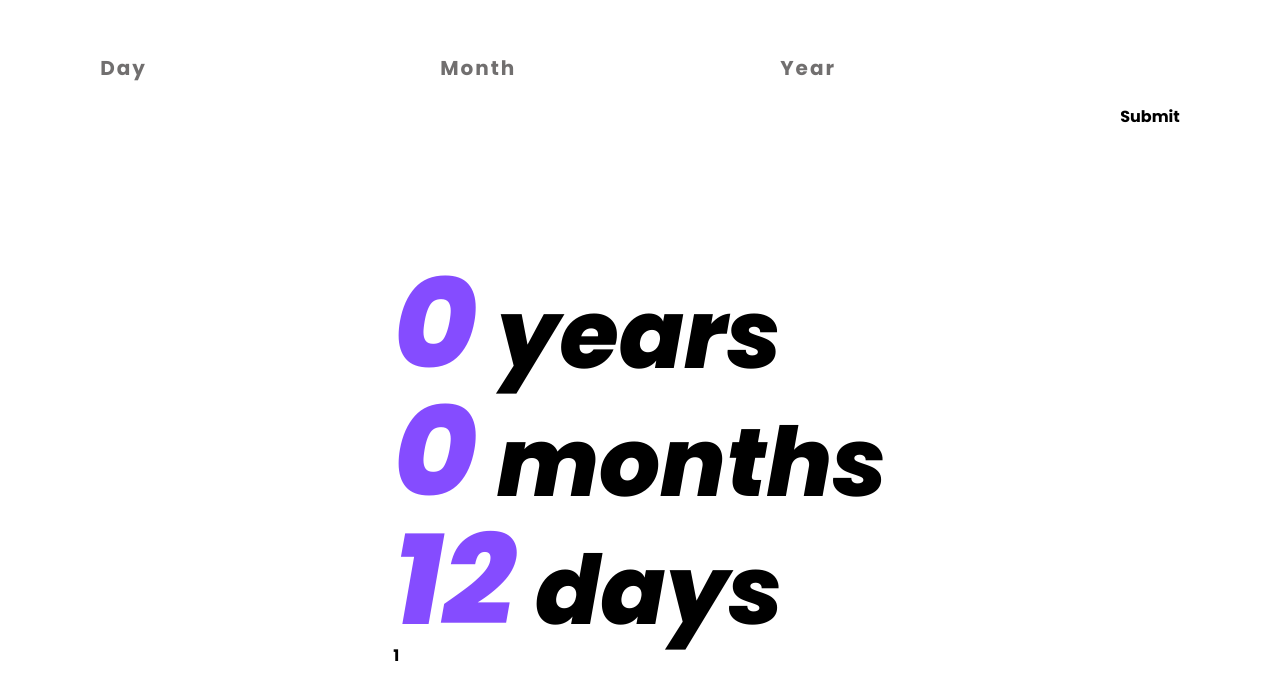
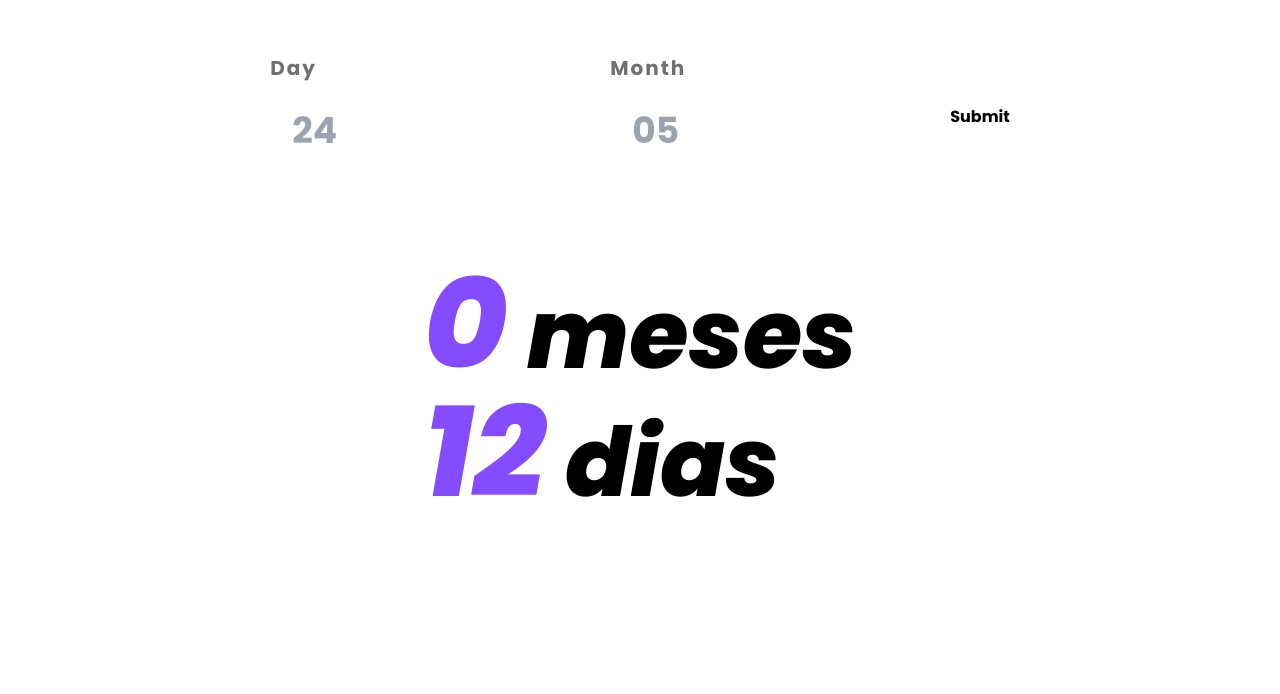
Before and after one commit to lucasgotz13/Holiday-calculator, a React (Vite) app: page / in a window 1280 px wide. Shown: the part 106-800 px from the top of the page. Built offline with nearby package versions, Linux system fonts and the light colour scheme.

Commit message:
Fix: Fixed some bugs in the calculation of the days and months.

```diff
--- a/src/components/Holiday.tsx
+++ b/src/components/Holiday.tsx
@@ -2,21 +2,17 @@ import { useContext } from "react";
 import { HolidayContext } from "../context/HolidayContext";
 
 function Holiday() {
-    const { count, setCount, day, month, year } = useContext(HolidayContext);
+    const { day, month } = useContext(HolidayContext);
 
     return (
         <div className="mt-20 flex flex-col justify-center font-Poppins">
             <h1 className="text-8xl italic font-bold">
-                <span className="text-9xl text-MentorPurple">{year}</span> years
+                <span className="text-9xl text-MentorPurple">{month}</span>{" "}
+                meses
             </h1>
             <h1 className="text-8xl italic font-bold">
-                <span className="text-9xl text-MentorPurple">{month}</span>{" "}
-                months
+                <span className="text-9xl text-MentorPurple">{day}</span> dias
             </h1>
-            <h1 className="text-8xl italic font-bold">
-                <span className="text-9xl text-MentorPurple">{day}</span> days
-            </h1>
-            <p>{count}</p>
         </div>
     );
 }
--- a/src/components/HolidayForm.tsx
+++ b/src/components/HolidayForm.tsx
@@ -1,4 +1,4 @@
-import { useContext, useEffect } from "react";
+import { useContext, useEffect, useState } from "react";
 import { HolidayContext } from "../context/HolidayContext";
 
 const HOLIDAYS = [
@@ -31,8 +31,23 @@ const HOLIDAYS = [
         name: "Día de la Soberanía Nacional",
     },
 ];
-const today = new Date();
-const nextHoliday = HOLIDAYS.find((holiday) => holiday.date > today) || {
+
+function HolidayForm() {
+    const [dayValue, setDayValue] = useState<string>();
+    const [monthValue, setMonthValue] = useState<string>();
+    //@ts-ignore
+    const { day, month, setDay, setMonth } = useContext(HolidayContext);
+
+    const handleForm = (e: object) => {
+        //@ts-ignore
+        e.preventDefault();
+        //@ts-ignore
+        const today: Date = new Date(`2023-${monthValue}-${dayValue}`);
+        //@ts-ignore
+        if (isNaN(today)) return;
+        const nextHoliday = HOLIDAYS.find(
+            (holiday) => holiday.date > today
+        ) || {
             ...HOLIDAYS[0],
             date: new Date(
                 HOLIDAYS[0].date.getFullYear() + 1,
@@ -41,40 +56,62 @@ const nextHoliday = HOLIDAYS.find((holiday) => holiday.date > today) || {
             ),
         };
 
-const diferenciaEnMilisegundos = nextHoliday.date.getTime() - today.getTime();
+        const diferenciaEnMilisegundos: number =
+            nextHoliday.date.getTime() - today.getTime();
+        const diferenciaEnDias: number = Math.round(
+            diferenciaEnMilisegundos / 86400000
+        );
+        const diferenciaEnMeses: number = Math.floor(diferenciaEnDias / 30);
 
-const diferenciaEnDias = Math.round(diferenciaEnMilisegundos / 86400000);
-console.log(diferenciaEnDias);
-const diferenciaEnMeses = Math.round(diferenciaEnDias / 30);
-console.log(diferenciaEnMeses);
-const diferenciaEnAños = Math.round(diferenciaEnMeses / 12);
-console.log(diferenciaEnAños);
+        handleDayMonth(today, diferenciaEnDias, diferenciaEnMeses);
+    };
 
-function HolidayForm() {
-    const { day, month, year, setDay, setMonth, setYear } =
-        useContext(HolidayContext);
-
-    useEffect(() => {
+    const handleDayMonth = (
+        today: Date,
+        diferenciaEnDias: number,
+        diferenciaEnMeses: number
+    ) => {
         if (
             (diferenciaEnDias >= 31 && (today.getMonth() + 1) % 2 === 0) ||
             (diferenciaEnDias >= 31 && today.getMonth() + 1 === 8)
         ) {
             setDay(diferenciaEnDias - 31);
             setMonth(diferenciaEnMeses);
-            setYear(diferenciaEnAños);
-            console.log(day);
-        } else if (diferenciaEnDias > 30 && (today.getMonth() + 1) % 2 !== 0) {
-            setDay(diferenciaEnDias - 30);
+        } else if (diferenciaEnDias % 30 === 0) {
+            setDay(0);
             setMonth(diferenciaEnMeses);
-            setYear(diferenciaEnAños);
-            console.log(day);
-            console.log(month);
+        } else if (diferenciaEnDias >= 30 && (today.getMonth() + 1) % 2 !== 0) {
+            setDay(diferenciaEnDias - 30 * diferenciaEnMeses);
+            setMonth(diferenciaEnMeses);
         } else {
             setDay(diferenciaEnDias);
-            setMonth(0);
-            setYear(0);
+            setMonth(diferenciaEnMeses);
         }
-    }, [day, month, year]);
+    };
+
+    useEffect(() => {
+        const today = new Date();
+        const nextHoliday = HOLIDAYS.find(
+            (holiday) => holiday.date > today
+        ) || {
+            ...HOLIDAYS[0],
+            date: new Date(
+                HOLIDAYS[0].date.getFullYear() + 1,
+                HOLIDAYS[0].date.getMonth(),
+                HOLIDAYS[0].date.getDate() + 1
+            ),
+        };
+
+        const diferenciaEnMilisegundos =
+            nextHoliday.date.getTime() - today.getTime();
+
+        const diferenciaEnDias = Math.round(
+            diferenciaEnMilisegundos / 86400000
+        );
+        const diferenciaEnMeses = Math.floor(diferenciaEnDias / 30);
+
+        handleDayMonth(today, diferenciaEnDias, diferenciaEnMeses);
+    }, []);
 
     return (
         <form className="mt-20 flex items-center gap-5 justify-center">
@@ -90,6 +127,8 @@ function HolidayForm() {
                     type="number"
                     name="day"
                     id="day"
+                    placeholder="24"
+                    onChange={(e) => setDayValue(e.target.value)}
                 />
             </div>
             <div className="flex flex-col">
@@ -104,23 +143,11 @@ function HolidayForm() {
                     type="number"
                     name="month"
                     id="month"
+                    placeholder="05"
+                    onChange={(e) => setMonthValue(e.target.value)}
                 />
             </div>
-            <div className="flex flex-col">
-                <label
-                    htmlFor="year"
-                    className="text-MentorSmokeyGrey text-xl tracking-widest"
-                >
-                    Year
-                </label>
-                <input
-                    className="max-w-xs p-5 text-inputSize border-2 border-white rounded-md outline-none focus:border-MentorPurple caret-MentorPurple"
-                    type="number"
-                    name="year"
-                    id="year"
-                />
-            </div>
-            <button onClick={(e) => e.preventDefault()}>Submit</button>
+            <button onClick={handleForm}>Submit</button>
         </form>
     );
 }
```
Lines whose indentation alone changed are shown as unchanged.
